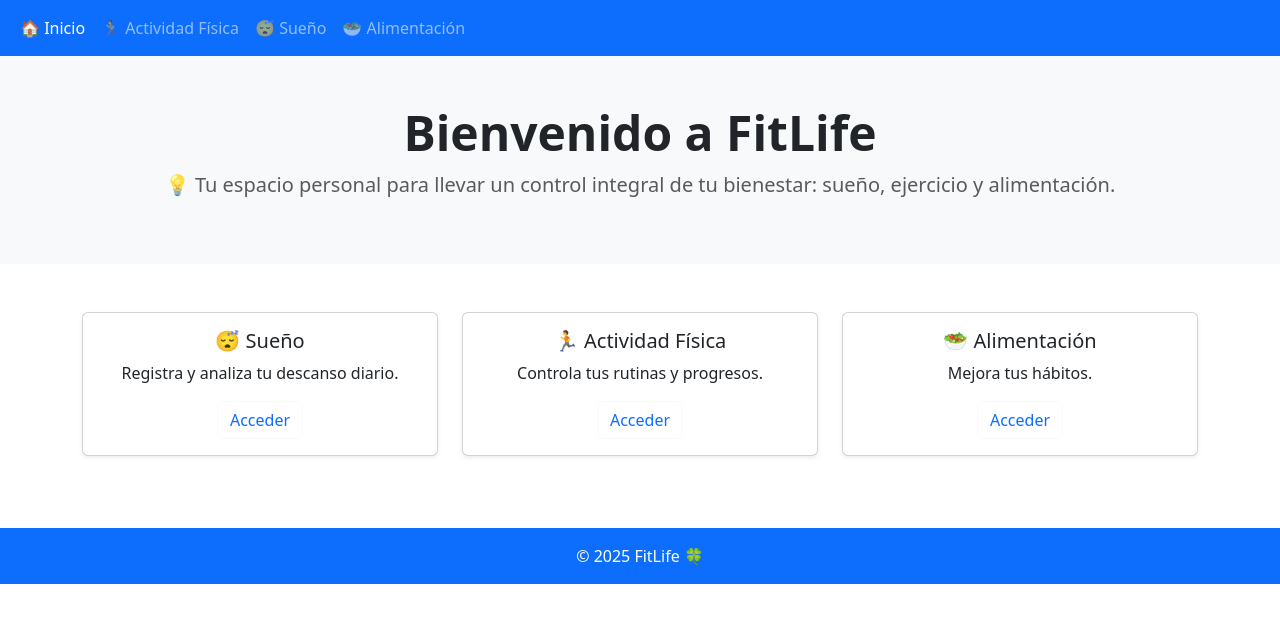
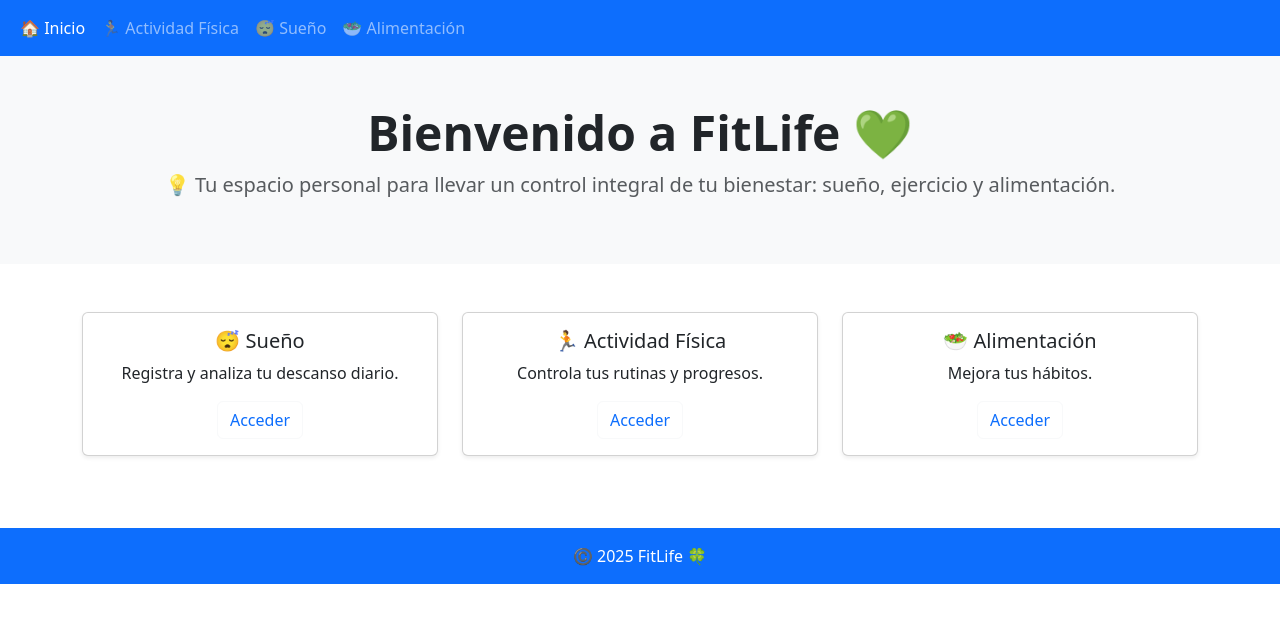
Before and after one commit to antocastillo/fitlife, a plain HTML site: page index.html in a window 1280 px wide. Drawn offline with nearby package versions, Linux system fonts and the light colour scheme.

Commit message:
cambios dom

```diff
--- a/index.html
+++ b/index.html
@@ -8,7 +8,7 @@
   <link href="https://cdn.jsdelivr.net/npm/bootstrap@5.3.0/dist/css/bootstrap.min.css" rel="stylesheet">
 </head>
 
-</body>
+<body>
   <nav class="navbar navbar-expand-lg navbar-dark bg-primary">
     <div class="container-fluid">
       <button class="navbar-toggler" type="button" data-bs-toggle="collapse" data-bs-target="#navbarContenido">
@@ -26,14 +26,12 @@
     </div>
   </nav>
 
-
   <section class="py-5 bg-light text-center">
     <div class="container">
-      <h1 class="display-5 fw-bold"> Bienvenido a FitLife</h1>
+      <h1 class="display-5 fw-bold" id="tituloPrincipal"> Bienvenido a FitLife</h1>
       <p class="lead text-muted">💡 Tu espacio personal para llevar un control integral de tu bienestar: sueño, ejercicio y alimentación.</p>
     </div>
   </section>
-
 
   <section class="container py-5">
     <div class="row text-center">
@@ -67,10 +65,23 @@
     </div>
   </section>
 
+  <footer class="bg-primary text-white text-center py-3">
+    <p class="mb-0">©️ 2025 FitLife 🍀</p>
+  </footer>
 
-  <footer class="bg-primary text-white text-center py-3">
-    <p class="mb-0">© 2025 FitLife 🍀</p>
-  </footer>
+  <script>
+    /*
+      DOM: Este código selecciona el elemento con el id "tituloPrincipal"
+      y cambia su texto después de 2 segundos.
+      Esto muestra cómo JavaScript puede modificar el contenido del HTML
+      de forma dinámica mediante el DOM.
+    */
+    const titulo = document.getElementById("tituloPrincipal");
+
+    setTimeout(() => {
+      titulo.textContent = "Bienvenido a FitLife 💚 ";
+    }, 2000);
+  </script>
 
   <script src="https://cdn.jsdelivr.net/npm/bootstrap@5.3.0/dist/js/bootstrap.bundle.min.js"></script>
 </body>
```
